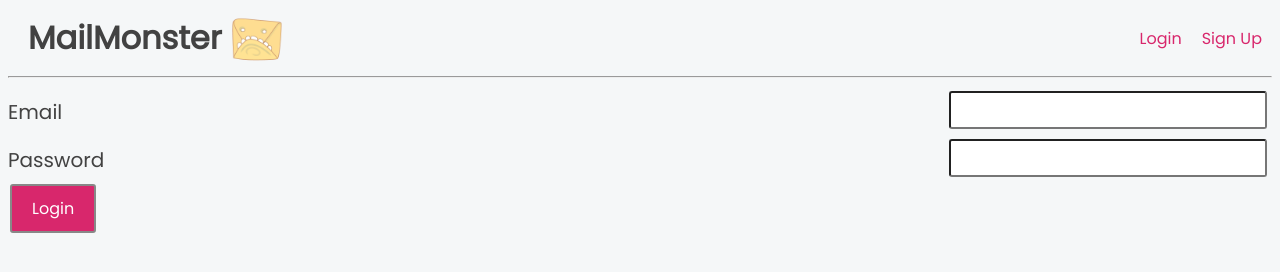
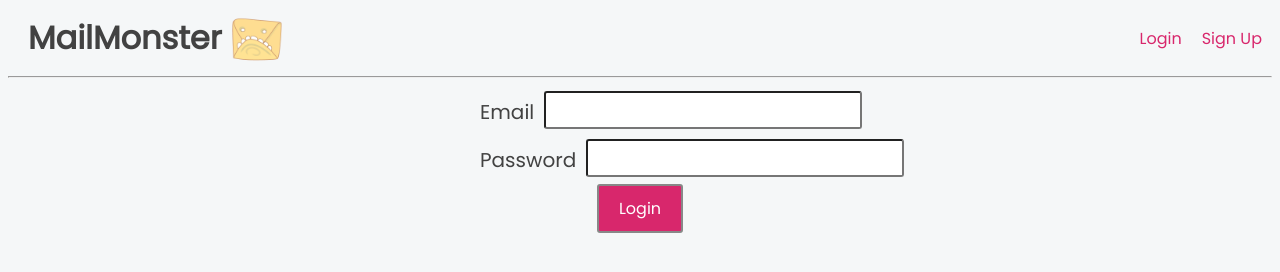
Before and after one commit to coreygreenwald/MailMonster, a React app: page / in a window 1280 px wide. Built offline with nearby package versions, Linux system fonts and the light colour scheme; no server answers.

Commit message:
minor updates to auth-form styling

```diff
--- a/client/components/AuthForm.js
+++ b/client/components/AuthForm.js
@@ -5,7 +5,7 @@
 
 const AuthForm = ({name, displayName, handleSubmit}) => (
   <div>
-    <form onSubmit={handleSubmit} name={name}>
+    <form className="auth-form" onSubmit={handleSubmit} name={name}>
       <div className="form-label-input">
         <label htmlFor="email">
           <small>Email</small>
--- a/client/components/index.js
+++ b/client/components/index.js
@@ -3,5 +3,8 @@ export {default as Navbar} from './Navbar';
 export {default as UserHome} from './UserHome';
 export {default as Template} from './Template';
 export {default as Campaign} from './Campaign';
+export {default as TemplateInstructions} from './TemplateInstructions';
+export {default as TemplatePreview} from './TemplatePreview';
+export {default as TemplateSelector} from './TemplateSelector';
 export {default as Toast} from './Toast';
 export {Login, Signup} from './AuthForm';
--- a/client/styles/general.scss
+++ b/client/styles/general.scss
@@ -74,3 +74,9 @@ a {
     height: auto;
   }
 }
+
+.auth-form {
+  width: 40vh;
+  text-align: center;
+  margin: auto;
+}
```
